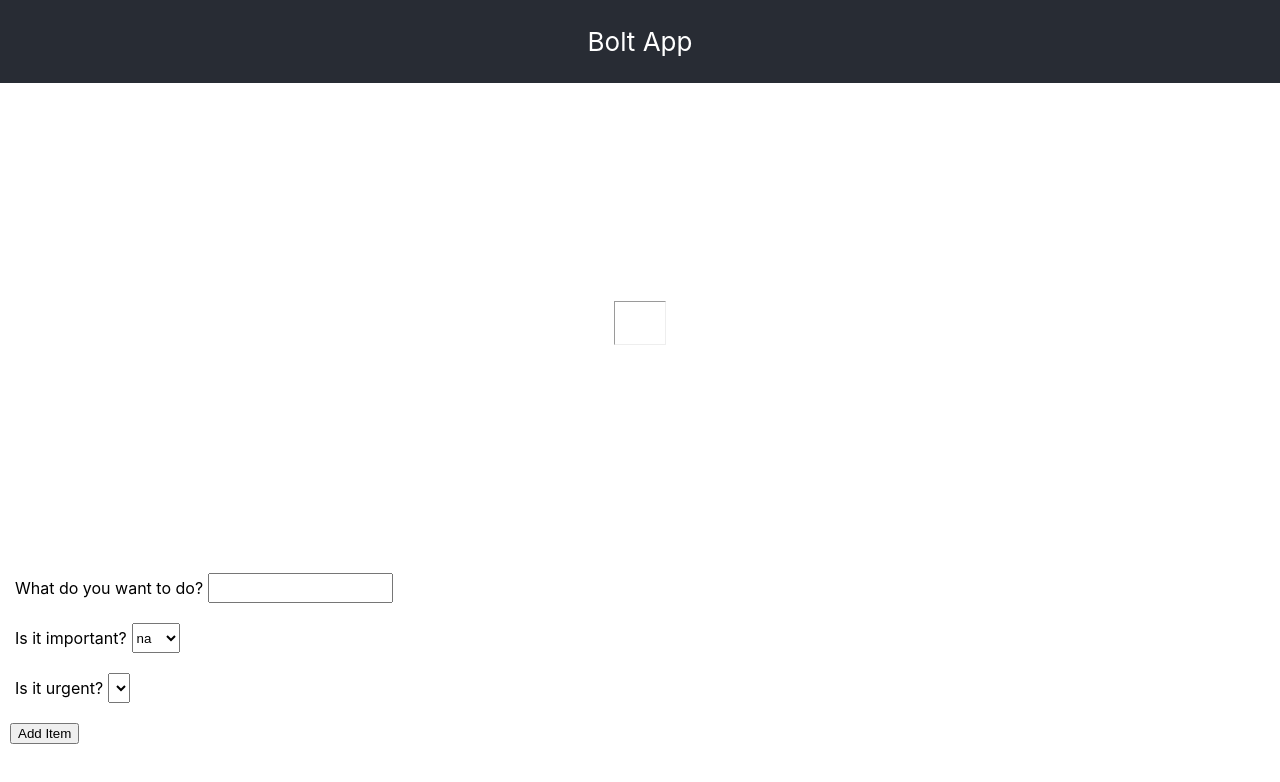
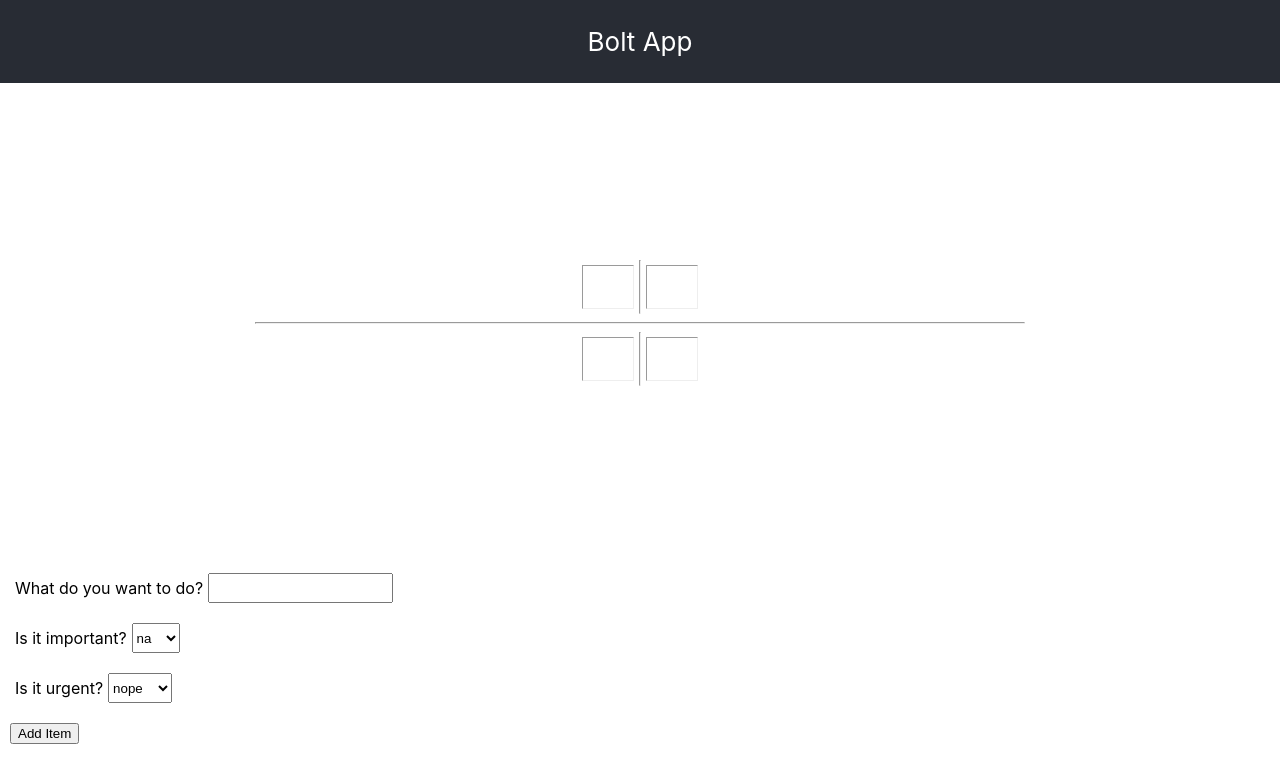
Before and after one commit to arorashu/boltApp, a React (Create React App) app: page / in a window 1280 px wide. Shown: the top 782 px of the page. Built offline with nearby package versions, Linux system fonts and the light colour scheme.

Commit message:
diveide tasks into 4 categories and display in UI accordingly

```diff
--- a/src/App.js
+++ b/src/App.js
@@ -18,19 +18,13 @@ class App extends React.Component {
   constructor(props) {
     super(props);
     const allTasks = this.getFromStorage('allTasks');
-    this.state = {allTasks};
+    const taskList = this.getTaskList(allTasks);
+    this.state = {allTasks, taskList};
   }
 
 
   render() {
-
-    const allTasks = this.state.allTasks;
-    let taskList = [];
-    if(allTasks) {
-      for(let taskName in allTasks) {
-        taskList.push(<TaskCard name={taskName} onTaskDone={this.onTaskDone}/>)
-      }
-    }
+    const taskList = this.state.taskList;
 
     return (
       <div className="App">
@@ -40,29 +34,26 @@ class App extends React.Component {
           </p>
         </header>
         <div name="grid" className="grid">
-          <div className="important">
+          <div className="urgent">
             <Quadrant>
-              {taskList}
-              {/* <TaskCard name="Do stuff"></TaskCard>
-              <TaskCard name="Other stuff"></TaskCard> */}
-
+              {taskList[1][0]}
             </Quadrant>
-            {/* <vr/>
+            <vr/>
             <Quadrant>
-              <TaskCard name="1"></TaskCard>
+              {taskList[1][1]}
             </Quadrant>
           </div>
 
           <hr/>
 
-          <div className="urgent">
+          <div className="important">
             <Quadrant>
-              <TaskCard name="3"></TaskCard>
+              {taskList[0][0]}
             </Quadrant>
             <vr/>
             <Quadrant>
-              <TaskCard name="4"></TaskCard>
-            </Quadrant> */}
+              {taskList[0][1]}
+            </Quadrant>
           </div>
         </div>
 
@@ -77,6 +68,37 @@ class App extends React.Component {
     );
   }
 
+  getTaskList(allTasks) {
+    let taskList = [];
+    taskList[0] = [];
+    taskList[1] = [];
+    taskList[0][0] = [];
+    taskList[0][1] = [];
+    taskList[1][1] = [];
+    taskList[1][0] = [];
+
+    if(allTasks) {
+      for(let taskName in allTasks) {
+        const task = allTasks[taskName];
+        const isUrgent = parseInt(task.isUrgent);
+        const isImportant = parseInt(task.isImportant);
+        let quadrantList = taskList[isUrgent][isImportant];
+        quadrantList.push(<TaskCard name={taskName} onTaskDone={this.onTaskDone}/>);
+      }
+    }
+
+    return taskList;
+  }
+
+  addTaskToTaskList(task) {
+    let taskList = this.state.taskList;
+    const isUrgent = parseInt(task.isUrgent);
+    const isImportant = parseInt(task.isImportant);
+    let quadrantList = taskList[isUrgent][isImportant];
+    quadrantList.push(<TaskCard name={task.taskName} onTaskDone={this.onTaskDone}/>);
+    return taskList;
+  }
+
   onTaskAdd = (newTask) => {
     let allTasks = this.getFromStorage('allTasks');
     if (!allTasks) {
@@ -84,12 +106,13 @@ class App extends React.Component {
     }
     allTasks[newTask.taskName] = newTask;
     this.addToStorage('allTasks', allTasks);
-    this.setState({allTasks: allTasks});
+    const taskList = this.addTaskToTaskList(newTask);
+    this.setState({allTasks: allTasks, taskList});
   }
 
   onTaskDone = (doneTaskName) => {
     let allTasks = this.getFromStorage('allTasks');
-    delete allTasks[doneTaskName];
+    allTasks[doneTaskName].isDone = true;
     this.addToStorage('allTasks', allTasks);
     this.setState({allTasks: allTasks});
   }
--- a/src/components/Form/Form.jsx
+++ b/src/components/Form/Form.jsx
@@ -12,13 +12,16 @@ function Form(props) {
             <div>
                 <div>Is it important?</div>
                 <select name="" id="importance">
-                    <option>na</option>
-                    <option>very</option>
+                    <option value={0}>na</option>
+                    <option value={1}>very</option>
                 </select>
             </div>
             <div>
                 <div>Is it urgent?</div>
-                <select name="" id="urgency"></select>
+                <select name="" id="urgency">
+                    <option value={0}>nope</option>
+                    <option value={1}>yesyes</option>
+                </select>
             </div>
             <div>
                 <button onClick={function () {
@@ -31,11 +34,12 @@ function Form(props) {
 }
 
 function addItem(props) {
-    let taskName = document.getElementById('taskName').value;
-    let importance = document.getElementById('importance').value;
-    let urgency = document.getElementById('urgency').value;
+    const taskName = document.getElementById('taskName').value;
+    const isImportant = document.getElementById('importance').value;
+    const isUrgent = document.getElementById('urgency').value;
+    const isDone = false;
 
-    let task = { taskName, importance, urgency };
+    let task = { taskName, isImportant, isUrgent, isDone };
     props.onTaskAdd(task);
 }
 
```
